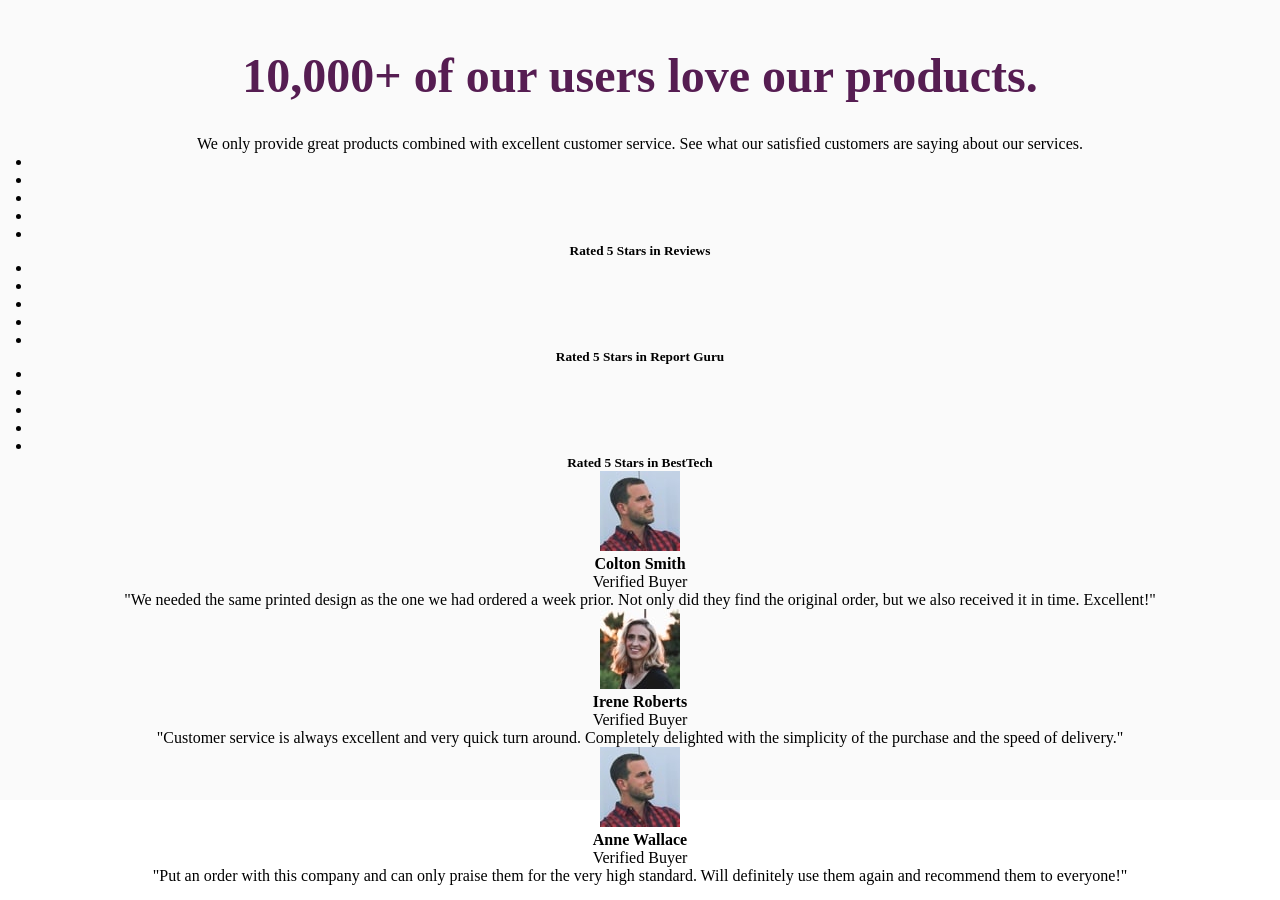
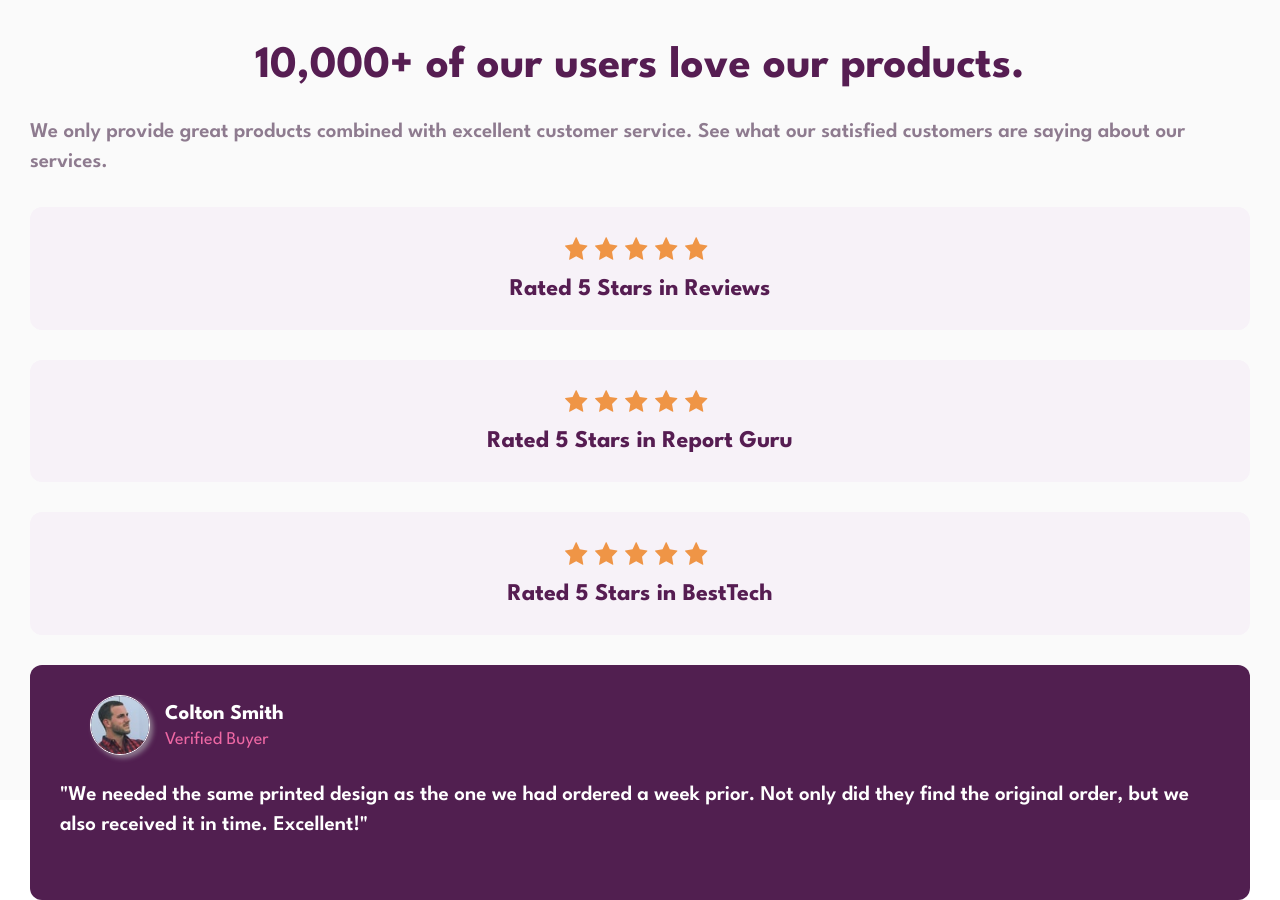
Before and after one commit to workdotnisha/social-proof-section-master, a plain HTML site: page index.html in a window 1280 px wide. Shown: the top 900 px of the page. Drawn offline with Linux system fonts and the light colour scheme.

Commit message:
Modifying files

```diff
--- a/index.html
+++ b/index.html
@@ -18,7 +18,7 @@
   </head>
   <body>
     <div class="container">
-      <div>
+      <div class="header">
         <div class="content">
           <h1>10,000+ of our users love our products.</h1>
           <p> We only provide great products combined with excellent customer service.
@@ -27,35 +27,35 @@
         </div>
         <div class="rating-container">
 
-          <div>
+          <div class="rating">
             <ul>
-              <li></li>
-              <li></li>
-              <li></li>
-              <li></li>
-              <li></li>
+              <li><img src="images/icon-star.svg" alt="star-icon"></li>
+              <li><img src="images/icon-star.svg" alt="star-icon"></li>
+              <li><img src="images/icon-star.svg" alt="star-icon"></li>
+              <li><img src="images/icon-star.svg" alt="star-icon"></li>
+              <li><img src="images/icon-star.svg" alt="star-icon"></li>
             </ul>
-            <h5>Rated 5 Stars in Reviews</h5>
+            <h4>Rated 5 Stars in Reviews</h4>
           </div>
-          <div>
+          <div class="rating">
             <ul>
-              <li></li>
-              <li></li>
-              <li></li>
-              <li></li>
-              <li></li>
+              <li><img src="images/icon-star.svg" alt="star-icon"></li>
+              <li><img src="images/icon-star.svg" alt="star-icon"></li>
+              <li><img src="images/icon-star.svg" alt="star-icon"></li>
+              <li><img src="images/icon-star.svg" alt="star-icon"></li>
+              <li><img src="images/icon-star.svg" alt="star-icon"></li>
             </ul>
-            <h5>Rated 5 Stars in Report Guru</h5>
+            <h4>Rated 5 Stars in Report Guru</h4>
           </div>
-          <div>
+          <div class="rating">
             <ul>
-              <li></li>
-              <li></li>
-              <li></li>
-              <li></li>
-              <li></li>
+              <li><img src="images/icon-star.svg" alt="star-icon"></li>
+              <li><img src="images/icon-star.svg" alt="star-icon"></li>
+              <li><img src="images/icon-star.svg" alt="star-icon"></li>
+              <li><img src="images/icon-star.svg" alt="star-icon"></li>
+              <li><img src="images/icon-star.svg" alt="star-icon"></li>
             </ul>
-            <h5> Rated 5 Stars in BestTech</h5>
+            <h4> Rated 5 Stars in BestTech</h4>
           </div>
         </div>
       </div>
@@ -94,7 +94,7 @@
         <div class="card">
           <div class="profile-detail">
             <div class="profile-pic">
-              <img src="images/image-colton.jpg" alt="">
+              <img src="images/image-anne.jpg" alt="">
             </div>
             <div class="profile-info">
               <h4>Anne Wallace </h4>
--- a/style.css
+++ b/style.css
@@ -1,7 +1,10 @@
+@import url('https://fonts.googleapis.com/css2?family=League+Spartan:wght@100..900&display=swap');
 *{
     margin: 0;
     padding: 0;
     box-sizing: border-box;
+    font-family: "League Spartan", sans-serif;
+    font-size: 15px
 }
 
 .container{
@@ -16,3 +19,77 @@
     margin-bottom: 2rem;
     color: #561D52;
 }
+.header .content p{
+    font-size: 1.4rem;
+    margin-bottom: 2rem;
+    color: #8E7B8F;
+    font-weight: 600;
+    line-height: 2rem;
+}
+.rating{
+    display: flex;
+    flex-direction: column;
+    justify-content: center;
+    align-items: center;
+    margin-bottom: 2rem;
+    background-color: #F7F2F8;
+    color: #561D52;
+    padding: 2rem;
+    border-radius: 0.8rem;
+}
+ul{
+    display: flex;
+    list-style-type: none;
+    margin-bottom: 1rem;
+}
+.rating ul li img{
+    width: 1.5rem;
+    height: 1.5rem;
+    margin-right: 0.5rem;
+}
+.rating h4{
+    font-size: 1.6rem;
+}
+.card{
+    /* display: flex; */
+    /* justify-content: center; */
+    /* align-items: center; */
+    margin-top: 2rem;
+    background-color: #511F50;
+    padding: 2rem;
+    border-radius: 0.8rem;
+}
+.profile-detail{
+    display: flex;
+    /* flex-direction: column; */
+    text-align: start;
+    align-items: center;
+    margin-left: 2rem;
+    margin-bottom: 1.5rem;
+}
+.profile-pic img{
+    width: 4rem;
+    height: 4rem;
+    border-radius: 50%;
+    margin-right: 1rem;
+    border: 1px solid #ffffff;
+    box-shadow: 3px 3px 5px #8E7B8F;
+}
+.profile-info h4{
+    /* margin-left: 0.5rem; */
+    font-size: 1.4rem;
+    color: #ffffff;
+    margin-bottom: 0.5rem;
+}
+.profile-info p{
+    font-size: 1.2rem;
+    color: hsl(333, 80%, 67%);
+}
+.content p{
+    font-size: 1.4rem;
+    margin-bottom: 2rem;
+    color: #ffffff;
+    font-weight: 600;
+    line-height: 2rem;
+    text-align: start;
+}
```
